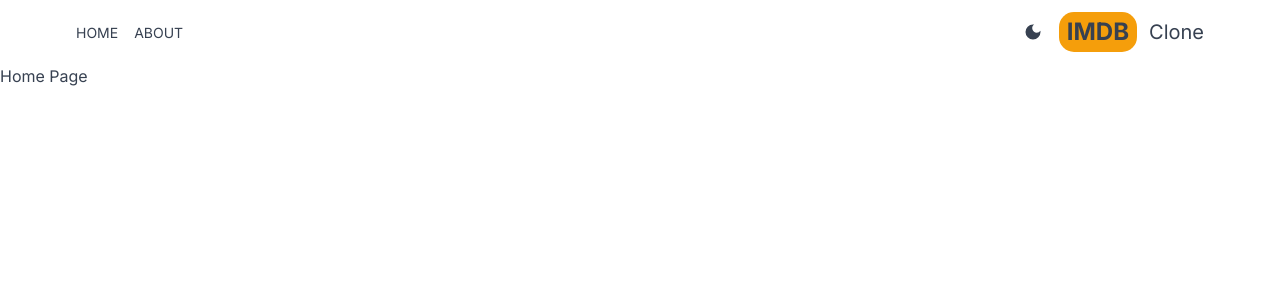
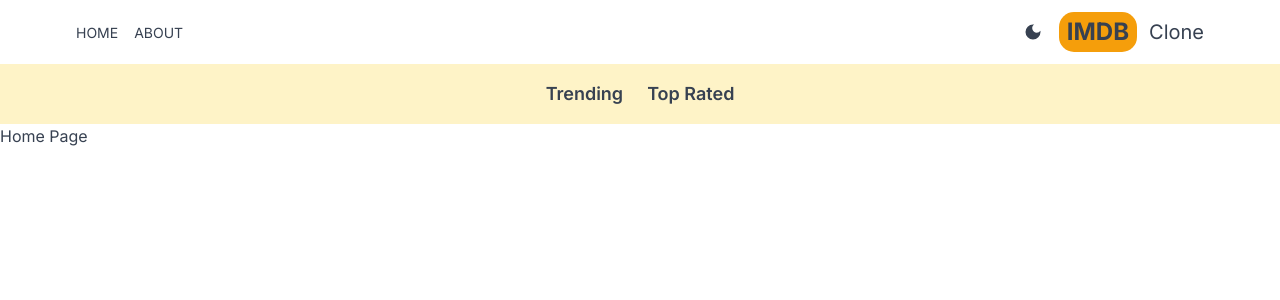
Before and after one commit to Gonzalesman53/movie_app, a Next.js app: page / in a window 1280 px wide. Shown: the top 300 px of the page. Built offline with nearby package versions, Linux system fonts and the light colour scheme.

Commit message:
create Navbar Component

```diff
--- a/src/app/layout.js
+++ b/src/app/layout.js
@@ -2,6 +2,7 @@
 import "./globals.css";
 import Header from "@/components/Header";
 import Providers from "./Providers";
+import Navbar from "@/components/Navbar";
 
 const inter = Inter({ subsets: ["latin"] });
 
@@ -16,6 +17,7 @@
       <body className={inter.className}>
         <Providers >
           <Header />
+          <Navbar />
           {children}
         </Providers>
       </body>
--- /dev/null
+++ b/src/components/Navbar.jsx
@@ -0,0 +1,14 @@
+
+import NavbarItem from "./NavbarItem";
+
+
+function Navbar() {
+
+  return (
+    <div className="flex justify-center gap-6 p-4 items-center lg:text-lg dark:bg-gray-600 bg-amber-100">
+      <NavbarItem title="Trending" param="fetchTrending" />
+      <NavbarItem title="Top Rated" param="fetchToprated" />
+    </div>
+  );
+}
+export default Navbar;
--- /dev/null
+++ b/src/components/NavbarItem.jsx
@@ -0,0 +1,15 @@
+"use client";
+
+import Link from "next/link";
+import { useSearchParams } from "next/navigation";
+
+function NavbarItem({title,param}) {
+    const searchParams = useSearchParams();
+    const genre = searchParams.get("genre");
+  return (
+    <div className="">
+        <Link className={`hover:text-amber-600 font-semibold ${genre === param ? "underline underline-offset-8 decoration-4 decoration-amber-500 rounded-lg" : ""}`} href={`/?genre=${param}`}>{title}</Link>
+    </div>
+  )
+}
+export default NavbarItem;
```
